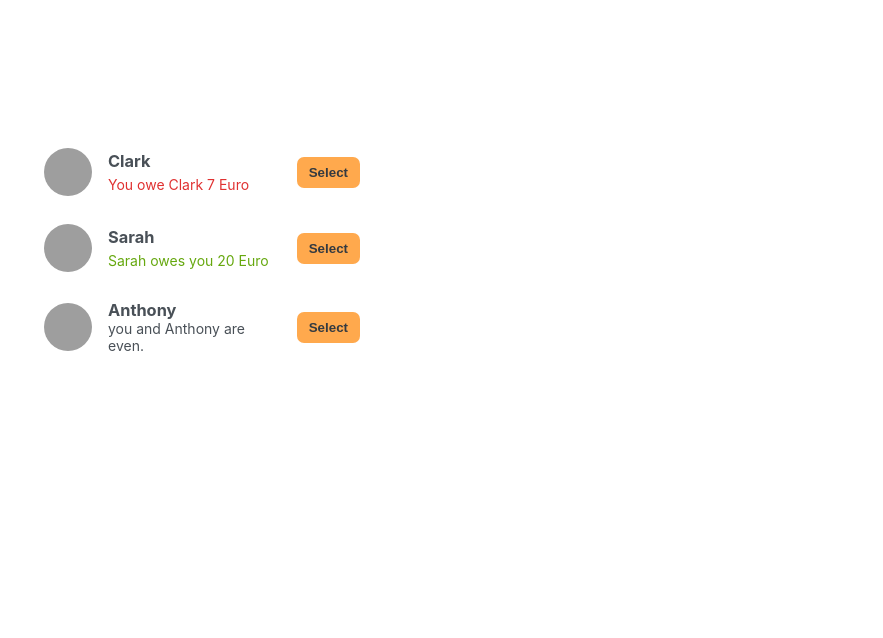
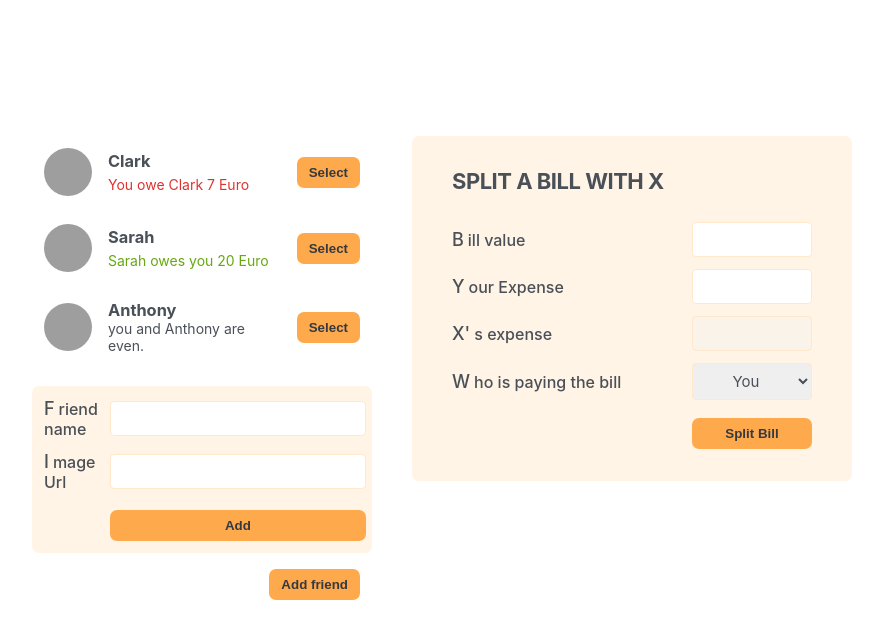
Before and after one commit to ivnKuz/ReactUdemyCourse, a React (Create React App) app in the folder eat_n_split/: page / in a window 1280 px wide. Shown: the top 638 px of the page, without its empty margins (198-1081 px from the left). Built offline with nearby package versions, Linux system fonts and the light colour scheme; grey boxes are pictures that could not be loaded.

Commit message:
added forms

```diff
--- a/eat_n_split/src/App.js
+++ b/eat_n_split/src/App.js
@@ -21,8 +21,13 @@
 
 export default function App(){
   return <div className="app">
-    <div className="sidebar"> <FriendsList /></div>
+    <div className="sidebar">
+       <FriendsList />
+       <FormAddFriend />
+       <Button>Add friend</Button>
+       </div>
 
+   <FormSplitBill />
     </div>
 }
 
@@ -55,6 +60,44 @@
             you and {friend.name} are even.
         </p>
      )}
-     <button className="button">Select</button>
+     <Button>Select</Button>
   </li>
 }
+
+function Button({children}){
+  return  <button className="button">{children}</button>
+}
+
+function FormAddFriend(){
+  return <form className="form-add-friend">
+    <label>Friend name </label>
+    <input type="text" />
+
+    <label>Image Url</label>
+    <input type="text" />
+
+    <Button>Add</Button>
+  </form>
+}
+
+function FormSplitBill(){
+  return <form className="form-split-bill">
+    <h2>Split a bill with X</h2>
+    <label>Bill value</label>
+    <input type="text" />
+
+    <label>Your Expense</label>
+    <input type="text" />
+
+    <label>X's expense</label>
+    <input disabled type="text" />
+
+    <label>Who is paying the bill</label>
+    <select>
+      <option value='user'>You</option>
+      <option value='friend'>X</option>
+    </select>
+
+    <Button>Split Bill</Button>
+  </form>
+}
```
